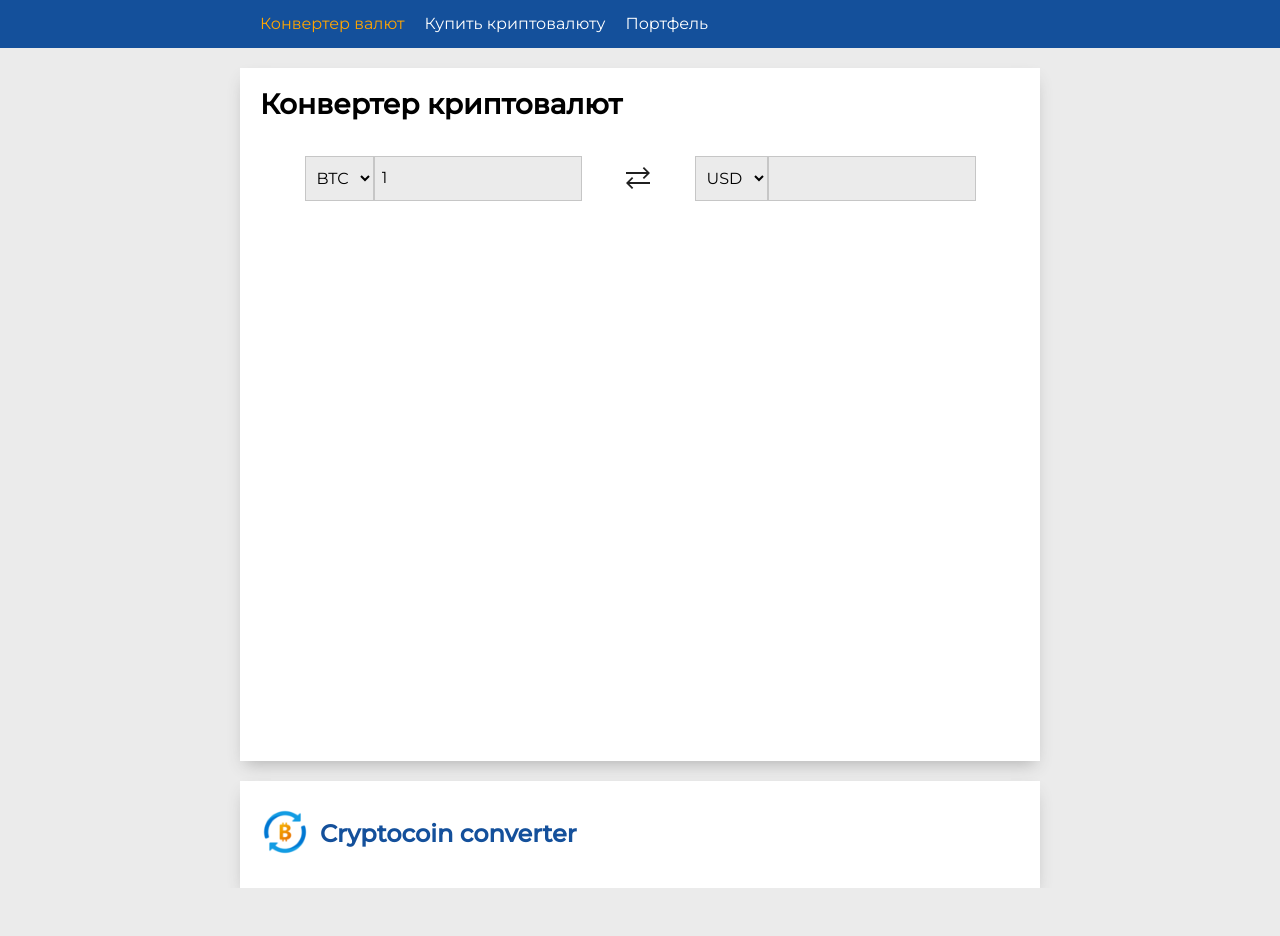
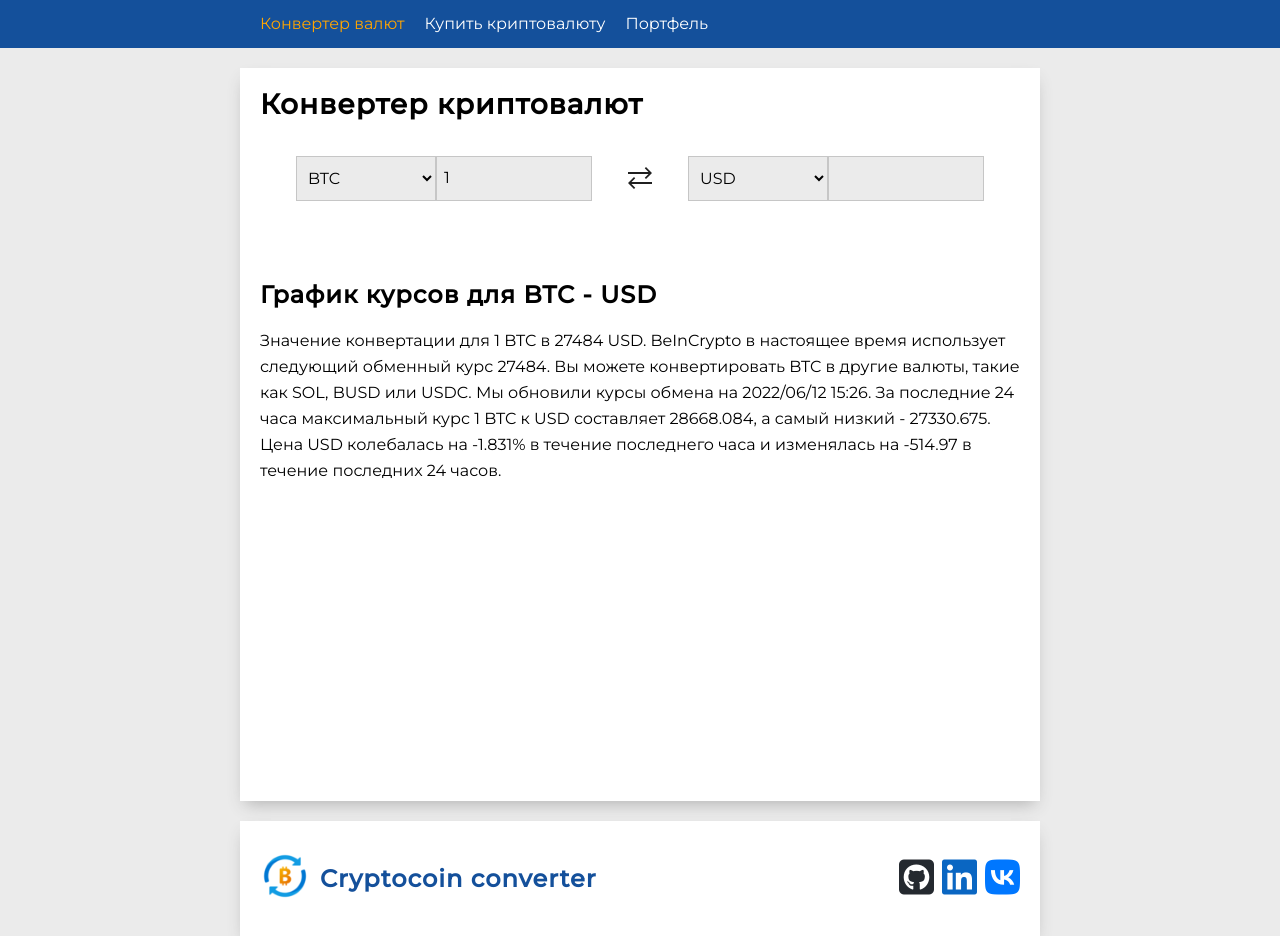
Before and after one commit to Artem-suz/Cryptocoin-converter-html, a plain HTML site: page index.html in a window 1280 px wide. Before the commit the page ends 888 px from the top, so only its background shows below. Drawn offline with Linux system fonts and the light colour scheme.

Commit message:
Добавил секцию с описанием графиков курсов; Добавил иконки с сылками на соц.сети в подвал.

```diff
--- a/css/style.css
+++ b/css/style.css
@@ -10,12 +10,21 @@
   --color-active-link: orange;
   --color-border: #000;
   --color-converter-border: #b3b3b3a7;
+  --color-icon-gh: #24292f;
+  --color-icon-in: #0a66c2;
+  --color-icon-vk: #0077ff;
 }
 
 body {
   background-color: var(--website-bg);
   font-family: var(--font);
   color: var(--color-text);
+}
+
+h1,
+h2,
+h3 {
+  letter-spacing: 1px;
 }
 
 .container {
@@ -72,7 +81,7 @@ ul {
 .footer__wrapper {
   background-color: var(--content-bg);
   padding: 1.25rem;
-  box-shadow: 0 8px 16px -5px var(--color-shadow);
+  box-shadow: 0 0.5rem 1rem -0.3125rem var(--color-shadow);
 }
 
 .main__title {
@@ -84,6 +93,7 @@ ul {
   display: flex;
   justify-content: space-evenly;
   padding: 1.25rem 0;
+  margin-bottom: 3.75rem;
 }
 
 .coverter__column {
@@ -95,14 +105,17 @@ ul {
 }
 
 .sel-dropdown {
-  padding: 11px 7px;
+  padding: 0.6875rem 0.4375rem;
+  width: 8.75rem;
+
   border: 1px solid var(--color-converter-border);
   cursor: pointer;
   background-color: var(--website-bg);
 }
 
 .converter-value-input {
-  padding: 11px 7px;
+  width: 8.75rem;
+  padding: 0.6875rem 0.4375rem;
   border: 1px solid var(--color-converter-border);
   cursor: pointer;
   background-color: var(--website-bg);
@@ -114,8 +127,21 @@ ul {
   height: 31.25rem;
 }
 
+.course-schedule__header {
+}
+
+.course-schedule__title {
+  font-size: 1.5rem;
+}
+
+.course-schedule__description {
+  font-size: 1rem;
+  line-height: 26px;
+}
+
 .footer__wrapper {
   display: flex;
+  justify-content: space-between;
 }
 
 .footer__logo {
@@ -131,4 +157,31 @@ ul {
 .footer__title {
   color: var(--blue);
   margin-left: 0.625rem;
+  font-size: 1.5rem;
 }
+
+.footer__social {
+  display: flex;
+  align-items: center;
+}
+
+.footer__social-item {
+  font-size: 40px;
+  cursor: pointer;
+}
+
+.gh {
+  color: var(--color-icon-gh);
+}
+
+.in {
+  color: var(--color-icon-in);
+}
+
+.vk {
+  color: var(--color-icon-vk);
+}
+
+.footer__social-item + .footer__social-item {
+  margin-left: 8px;
+}
--- a/index.html
+++ b/index.html
@@ -45,8 +45,10 @@
           <form class="converter" action="#" method="get">
             <div class="coverter__column">
               <select class="sel-dropdown" name="coin-list">
-                <option value="btc" selected>BTC</option>
-                <option value="eth">ETH</option>
+                <option value="btc" class="sel-dropdown__item" selected>
+                  BTC
+                </option>
+                <option value="eth" class="sel-dropdown__item">ETH</option>
               </select>
               <input
                 class="converter-value-input"
@@ -73,8 +75,10 @@
             </div>
             <div class="coverter__column">
               <select class="sel-dropdown" name="valuta-list">
-                <option value="usd" selected>USD</option>
-                <option value="rub">RUB</option>
+                <option value="usd" class="sel-dropdown__item" selected>
+                  USD
+                </option>
+                <option value="rub" class="sel-dropdown__item">RUB</option>
               </select>
 
               <input
@@ -86,7 +90,23 @@
             </div>
           </form>
 
-          <div class="course-schedule"></div>
+          <div class="course-schedule">
+            <div class="course-schedule__header">
+              <h2 class="course-schedule__title">
+                График курсов для BTC - USD
+              </h2>
+              <p class="course-schedule__description">
+                Значение конвертации для 1 BTC в 27484 USD. BeInCrypto в
+                настоящее время использует следующий обменный курс 27484. Вы
+                можете конвертировать BTC в другие валюты, такие как SOL, BUSD
+                или USDC. Мы обновили курсы обмена на 2022/06/12 15:26. За
+                последние 24 часа максимальный курс 1 BTC к USD составляет
+                28668.084, а самый низкий - 27330.675. Цена USD колебалась на
+                -1.831% в течение последнего часа и изменялась на -514.97 в
+                течение последних 24 часов.
+              </p>
+            </div>
+          </div>
         </div>
       </div>
     </main>
@@ -101,10 +121,37 @@
                 alt="Converter"
               />
             </a>
+            <h3 class="footer__title">Cryptocoin converter</h3>
           </div>
-          <h2 class="footer__title">Cryptocoin converter</h2>
+          <div class="footer__social">
+            <a
+              class="footer__social-item gh"
+              href="https://github.com/Artem-suz"
+              target="_blank"
+            >
+              <i class="fa-brands fa-github-square"></i>
+            </a>
+            <a
+              class="footer__social-item in"
+              href="https://www.linkedin.com/in/%D0%B0%D1%80%D1%82%D0%B5%D0%BC-%D1%81%D1%8E%D0%B7%D1%8F%D0%B5%D0%B2-25648b229/"
+              target="_blank"
+            >
+              <i class="fa-brands fa-linkedin"></i>
+            </a>
+            <a
+              class="footer__social-item vk"
+              href="https://vk.com/artsuz"
+              target="_blank"
+            >
+              <i class="fa-brands fa-vk"></i>
+            </a>
+          </div>
         </div>
       </div>
     </footer>
+    <script
+      src="https://kit.fontawesome.com/9079beb5ba.js"
+      crossorigin="anonymous"
+    ></script>
   </body>
 </html>
```
